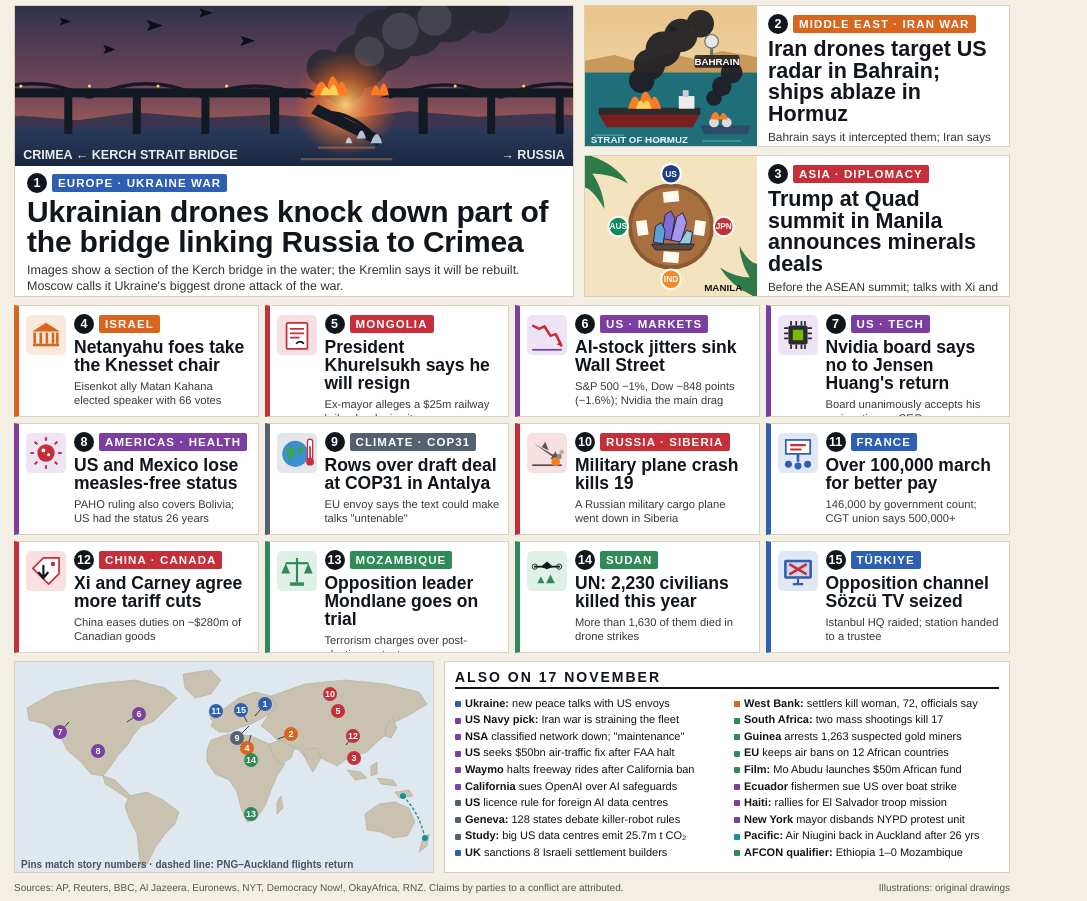
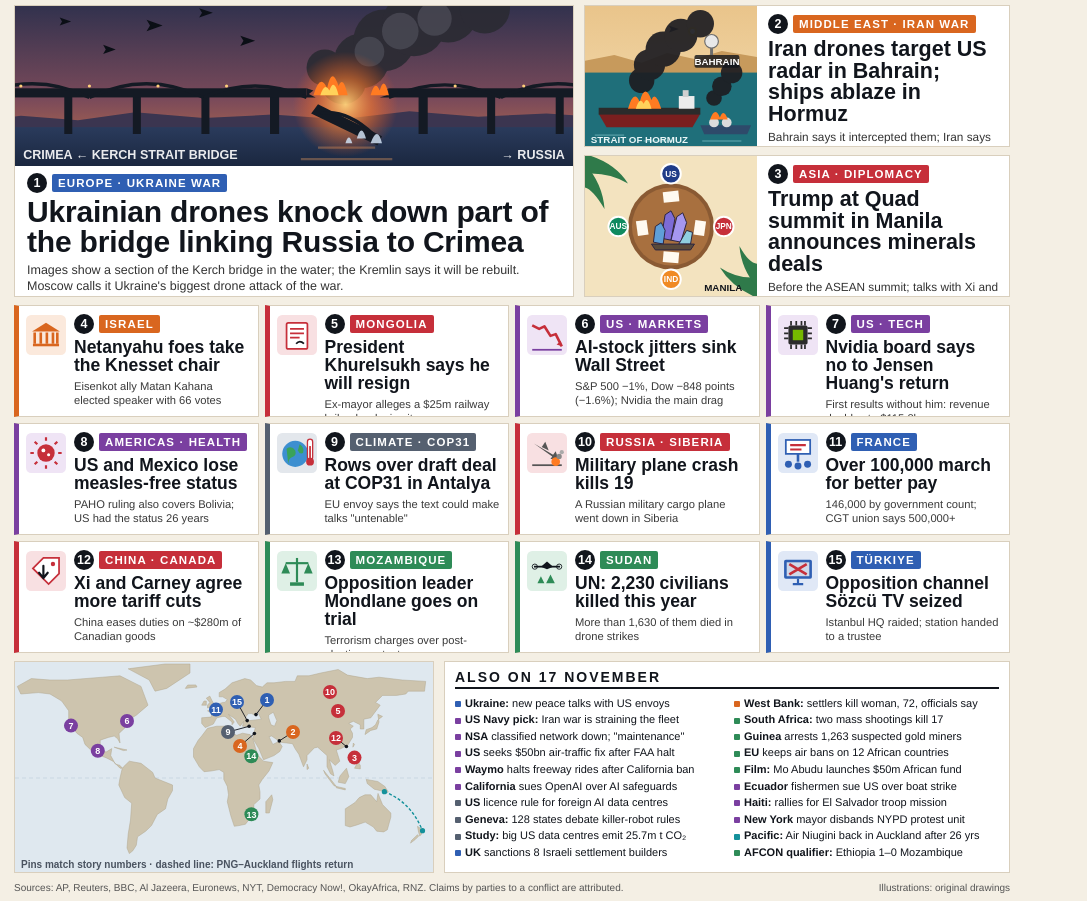
Before and after one commit to ItzSudhan/news-17-nov-2026, a plain HTML site: page layout/index.html in a window 1280 px wide. Shown: the part 123-1024 px from the top of the page, without its empty margins (0-1087 px from the left). Drawn offline with Linux system fonts and the light colour scheme.

Commit message:
Redraw world map from real coordinates, add Nvidia results
Co-Authored-By: Claude Opus 5.5 <noreply@anthropic.com>

```diff
--- a/layout/index.html
+++ b/layout/index.html
@@ -373,7 +373,7 @@
       <path d="M15 12 V7 M21 12 V7 M27 12 V7 M31 12 V7 M15 34 V39 M21 34 V39 M27 34 V39 M31 34 V39 M12 15 H7 M12 21 H7 M12 27 H7 M34 15 H39 M34 21 H39 M34 27 H39" stroke="#2b2b2b" stroke-width="2"/></svg>
     <div class="body"><div class="top"><span class="num">7</span><span class="tag am">US · Tech</span></div>
       <h3>Nvidia board says no to Jensen Huang's return</h3>
-      <p>Board unanimously accepts his resignation as CEO</p></div>
+      <p>First results without him: revenue doubles to $115.8bn</p></div>
   </div>
 
   <div class="card am">
@@ -461,53 +461,78 @@
 <section class="map">
   <svg viewBox="0 0 420 212" width="420" height="212" xmlns="http://www.w3.org/2000/svg">
     <!-- equirectangular: x = (lon+170)*1.1667, y = (80-lat)*1.4 + 4 -->
-    <g fill="#c9c2b0" stroke="#b3ab97" stroke-width="0.6">
-      <path d="M12 46 L40 30 L80 22 L120 18 L150 26 L162 36 L150 48 L138 60 L126 64 L118 74 L112 84 L104 92 L96 104 L88 114 L76 112 L66 100 L52 88 L44 72 L30 62 L14 58 Z"/>
-      <path d="M168 12 L196 8 L206 18 L196 32 L180 36 L170 26 Z"/>
-      <path d="M88 114 L100 118 L110 128 L116 134 L112 136 L100 128 L90 122 Z"/>
-      <path d="M114 134 L132 130 L148 138 L164 150 L160 162 L150 172 L140 186 L132 202 L126 206 L124 192 L122 172 L114 156 L110 144 Z"/>
-      <path d="M196 64 L200 52 L210 46 L224 36 L240 30 L256 34 L262 44 L254 52 L244 58 L236 62 L224 66 L214 70 L204 70 Z"/>
-      <path d="M194 50 L200 46 L202 54 L196 58 Z"/>
-      <path d="M196 78 L214 72 L236 74 L254 82 L262 94 L270 102 L262 114 L256 128 L250 144 L240 158 L232 160 L226 146 L222 130 L214 118 L200 112 L192 100 L192 88 Z"/>
-      <path d="M262 140 L266 134 L268 146 L262 152 Z"/>
-      <path d="M256 34 L290 22 L330 18 L370 22 L404 30 L412 42 L396 52 L380 60 L372 72 L362 80 L352 90 L340 94 L330 98 L322 104 L314 100 L306 96 L298 104 L292 98 L284 88 L272 84 L262 78 L254 70 L246 64 L254 52 L262 44 Z"/>
-      <path d="M254 82 L266 78 L280 86 L276 96 L266 102 L258 94 Z"/>
-      <path d="M288 88 L302 86 L306 96 L298 110 L292 100 Z"/>
-      <path d="M332 108 L346 110 L352 116 L340 118 Z"/><path d="M356 104 L362 100 L362 112 L356 114 Z"/>
-      <path d="M362 116 L378 118 L382 124 L366 122 Z"/>
-      <path d="M372 62 L378 56 L382 66 L376 76 L370 74 Z"/>
-      <path d="M350 152 L364 142 L380 140 L394 146 L400 160 L392 174 L378 176 L366 170 L352 168 Z"/>
-      <path d="M408 176 L414 172 L412 184 L404 190 Z"/>
-      <path d="M380 130 L394 128 L398 134 L384 136 Z"/>
+    <!-- equator -->
+    <line x1="0" y1="116" x2="420" y2="116" stroke="#c3d2de" stroke-width="0.8" stroke-dasharray="4 3"/>
+    <g fill="#cdc4ae" stroke="#b0a68e" stroke-width="0.5" stroke-linejoin="round">
+      <!-- North America -->
+      <path d="M2.3 24.4 L16.3 16.6 L35 18 L52.5 18 L87.5 15.2 L105 13.8 L126 24.4 L133 43.2 L121.3 53.2 L116.7 56 L110 65.8 L104 71.4 L105 81 L102.7 76.8 L99.2 74 L93.3 75.4 L85.2 78.2 L85.2 86.6 L91 90.1 L96.8 86.6 L95.7 93.6 L100.3 102 L105 103.4 L107.3 106.2 L105 106.2 L98 99.2 L91 95.7 L85.2 93.6 L75.8 88 L70 82.4 L67.7 75.4 L61.8 71.2 L53.7 60 L53.7 48.8 L46.7 39 L35 32 L23.3 30.6 L5.8 32 Z"/>
+      <!-- Cuba -->
+      <path d="M99.2 85.2 L112 88 L108.5 88.6 Z"/>
+      <!-- Greenland, Iceland -->
+      <path d="M113.2 6.8 L150 2 L175 2 L175 11 L151.7 26.4 L140 29.2 L134.2 18 Z"/>
+      <path d="M170.3 26.4 L182 25 L180.8 22.9 L172.7 23 Z"/>
+      <!-- South America -->
+      <path d="M108.5 104.8 L114.3 99.2 L126 101.3 L137.7 110.4 L140 116 L157.5 123 L157.5 128.6 L152.8 137 L150.5 146.8 L142.3 152.4 L136.5 163.6 L130.7 169.2 L122.5 174.8 L121.3 183.2 L117.8 188.8 L114.3 191.6 L112 186 L113.2 172 L115.5 158 L116.7 141.2 L109.7 135.6 L103.8 123 L105 116 L107.3 106.2 Z"/>
+      <!-- Eurasia -->
+      <path d="M186.7 61.4 L190.2 65.6 L198.3 62.1 L201.8 55.8 L207.7 54.4 L210 54.4 L217 60 L217 62.8 L219.3 60 L213.5 52.3 L220.5 57.2 L222.8 61.4 L225.2 64.2 L228.7 59.3 L227.5 64.2 L240.3 65.6 L239.2 69.8 L238 72.6 L238 76.8 L243.8 86.6 L248.5 97.8 L259 93.6 L264.8 89.4 L267.2 84.5 L263.7 79.6 L257.8 82.4 L254 74.7 L256.7 74 L265.8 80.3 L271.7 81 L277.5 81.7 L280 86.6 L283.8 92.2 L288.5 104.8 L292 97.8 L292 93.6 L299.3 85.9 L302.7 85.2 L307.4 89.4 L312 93.6 L312 104.8 L315.5 111.8 L319 113.9 L317.8 109 L314.3 97.8 L320.2 103.4 L324.8 99.2 L321.3 88 L326 86.6 L332.8 83.1 L337.5 75.4 L337.5 71.2 L335.2 67 L338.3 64.2 L333.7 61.4 L338.3 59.3 L345.3 62.8 L345.3 67 L348.8 67 L348.8 57.2 L355.8 55.8 L365.2 43.2 L360.5 40.4 L367.5 33.4 L381.5 33.4 L390.8 32 L393.2 29.2 L409.5 29.2 L410.7 19.4 L387.3 18 L364 15.2 L352.3 16.6 L332.5 13.1 L323.2 7.5 L305.7 11 L294 13.8 L282.3 13.8 L280 19.4 L270.7 19.4 L259 20.8 L252 20.8 L247.3 25 L241.5 23.6 L235.7 18 L229.8 16.6 L217 20.8 L210 27.1 L204.2 30.6 L204.2 34.8 L207.7 34.8 L212.3 37.6 L210 40.4 L207.7 40.4 L204.2 41.8 L200.7 44.6 L196 48.1 L192.5 48.8 L197.2 51.6 L196 55.1 L186.7 55.8 Z"/>
+      <!-- Britain, Ireland -->
+      <path d="M192.5 46 L200.1 43.9 L197.2 39 L194.8 34.1 L191.3 36.2 L194.8 40.4 L192.5 43.2 Z"/>
+      <path d="M186.7 43.2 L191.3 43.2 L191.3 39 L189 39 Z"/>
+      <!-- Africa -->
+      <path d="M178.5 86.6 L178.5 95 L184.3 104.8 L189 109.7 L196 109 L204.2 107.6 L208.8 110.4 L208.8 117.4 L212.3 124.4 L213.5 132.8 L212.3 139.8 L215.8 153.8 L219.3 164.3 L224 163.6 L230.5 162.2 L235.2 155.9 L238.8 149.6 L238.8 142.6 L245 137 L245 130 L243.8 123 L247.3 117.4 L254 109 L257.8 100.6 L248.5 99.2 L243.8 94.3 L241.5 89.4 L238 77.5 L235.2 72.6 L227.5 71.2 L221.7 73.3 L215.8 70.5 L210 68.4 L210 64.2 L201.8 64.2 L192.5 66.3 L186.7 74 L183.2 78.2 Z"/>
+      <path d="M250.8 151 L254.3 151 L257.8 137.7 L256.7 132.8 L250.8 139.8 Z"/>
+      <!-- Sri Lanka, Japan, Taiwan, Philippines -->
+      <path d="M292 102 L293.8 106.2 L292 107.6 Z"/>
+      <path d="M350 72.6 L355.8 68.4 L361.7 67 L364 60 L362.8 52.3 L367.5 54.4 L362.8 57.9 L360.5 62.8 L357 65.6 L351.2 67.7 Z"/>
+      <path d="M338.3 81 L339.5 82.4 L337.9 85.2 Z"/>
+      <path d="M338.3 90.1 L339.5 90.8 L341.8 97.8 L345.3 103.4 L345.3 106.9 L339.5 106.2 L341.8 102 L338.3 96.4 Z"/>
+      <!-- Borneo, Sumatra, Java, New Guinea -->
+      <path d="M325 113.9 L331.5 106.2 L333.8 114.6 L330.3 121.6 L323.2 120.2 Z"/>
+      <path d="M308.6 108.3 L321.3 124.4 L319 123.7 L310 111.8 Z"/>
+      <path d="M321.3 124.4 L330.3 126.5 L330.3 127.9 L321.3 125.8 Z"/>
+      <path d="M351.2 117.4 L362.8 119.5 L369.8 124.4 L373.3 130 L365.2 128.6 L359.3 127.2 L352.3 121.6 Z"/>
+      <!-- Australia, New Zealand -->
+      <path d="M330.3 146.8 L330.3 163.6 L335 165 L342 162.9 L350.2 160.1 L358.4 165 L361.7 169.2 L368.7 169.9 L372.3 167.8 L375.8 155.2 L375.8 151 L367.5 142.6 L363 131.4 L361.7 139.8 L355.8 132.8 L350 132.8 L344.2 135.6 L340 140.5 Z"/>
+      <path d="M402.5 164.3 L408.3 168.5 L406.6 172 L404.8 174.1 L403.7 170.6 Z"/>
+      <path d="M402.5 172.7 L403.7 174.1 L400.2 177.6 L395.5 181.1 L396.7 178.3 Z"/>
+    </g>
+    <!-- inland seas -->
+    <g fill="#dfe8ef" stroke="#b0a68e" stroke-width="0.5">
+      <path d="M231 54.4 L233.3 51.6 L236.8 51.6 L239.2 53 L242.7 50.2 L246.3 57.2 L240.3 57.9 L234.5 58.6 L231 57.2 Z"/>
+      <path d="M253.7 53 L258.3 50.2 L261.8 58.6 L259.5 64.2 L256 62.8 L253.7 55.8 Z"/>
     </g>
     <g font-family="Avenir Next Condensed, sans-serif" font-weight="800" font-size="9" text-anchor="middle">
-      <g stroke="#11151c" stroke-width="0.8">
-        <line x1="240" y1="54" x2="250" y2="42"/>
-        <line x1="263" y1="77" x2="276" y2="72"/>
-        <line x1="236" y1="73" x2="232" y2="86"/>
-        <line x1="234" y1="64" x2="222" y2="76"/>
-        <line x1="232" y1="60" x2="226" y2="48"/>
-        <line x1="331" y1="83" x2="338" y2="74"/>
-        <line x1="54" y1="60" x2="45" y2="70"/>
-        <line x1="112" y1="60" x2="124" y2="52"/>
+      <!-- exact spots + leader lines to offset pins in the crowded Europe / Middle East area -->
+      <g stroke="#11151c" stroke-width="0.9">
+        <line x1="241" y1="52.6" x2="252" y2="38"/>
+        <line x1="232.2" y1="58.6" x2="222" y2="40"/>
+        <line x1="234.1" y1="64.3" x2="213" y2="70"/>
+        <line x1="239.4" y1="71.5" x2="225" y2="84"/>
+        <line x1="264.3" y1="78.9" x2="278" y2="70"/>
+        <line x1="331.4" y1="84.5" x2="321" y2="76"/>
       </g>
-      <circle cx="250" cy="42" r="7" fill="#2f5fb3"/><text x="250" y="45.2" fill="#fff">1</text>
-      <circle cx="276" cy="72" r="7" fill="#d9661f"/><text x="276" y="75.2" fill="#fff">2</text>
-      <circle cx="339" cy="96" r="7" fill="#c62f3a"/><text x="339" y="99.2" fill="#fff">3</text>
-      <circle cx="232" cy="86" r="7" fill="#d9661f"/><text x="232" y="89.2" fill="#fff">4</text>
+      <g fill="#11151c">
+        <circle cx="241" cy="52.6" r="1.8"/><circle cx="232.2" cy="58.6" r="1.8"/><circle cx="234.1" cy="64.3" r="1.8"/>
+        <circle cx="239.4" cy="71.5" r="1.8"/><circle cx="264.3" cy="78.9" r="1.8"/><circle cx="331.4" cy="84.5" r="1.8"/>
+      </g>
+      <circle cx="252" cy="38" r="7" fill="#2f5fb3"/><text x="252" y="41.2" fill="#fff">1</text>
+      <circle cx="278" cy="70" r="7" fill="#d9661f"/><text x="278" y="73.2" fill="#fff">2</text>
+      <circle cx="339.5" cy="95.6" r="7" fill="#c62f3a"/><text x="339.5" y="98.8" fill="#fff">3</text>
+      <circle cx="225" cy="84" r="7" fill="#d9661f"/><text x="225" y="87.2" fill="#fff">4</text>
       <circle cx="323" cy="49" r="7" fill="#c62f3a"/><text x="323" y="52.2" fill="#fff">5</text>
-      <circle cx="124" cy="52" r="7" fill="#7a3fa0"/><text x="124" y="55.2" fill="#fff">6</text>
-      <circle cx="45" cy="70" r="7" fill="#7a3fa0"/><text x="45" y="73.2" fill="#fff">7</text>
-      <circle cx="83" cy="89" r="7" fill="#7a3fa0"/><text x="83" y="92.2" fill="#fff">8</text>
-      <circle cx="222" cy="76" r="7" fill="#556070"/><text x="222" y="79.2" fill="#fff">9</text>
-      <circle cx="315" cy="32" r="7" fill="#c62f3a"/><text x="315" y="35.2" fill="#fff">10</text>
-      <circle cx="201" cy="49" r="7" fill="#2f5fb3"/><text x="201" y="52.2" fill="#fff">11</text>
-      <circle cx="338" cy="74" r="7" fill="#c62f3a"/><text x="338" y="77.2" fill="#fff">12</text>
-      <circle cx="236" cy="152" r="7" fill="#2e8b57"/><text x="236" y="155.2" fill="#fff">13</text>
-      <circle cx="236" cy="98" r="7" fill="#2e8b57"/><text x="236" y="101.2" fill="#fff">14</text>
-      <circle cx="226" cy="48" r="7" fill="#2f5fb3"/><text x="226" y="51.2" fill="#fff">15</text>
-      <path d="M388 134 Q404 150 410 176" stroke="#14919b" stroke-width="1.4" stroke-dasharray="3 2" fill="none"/>
-      <circle cx="388" cy="134" r="3" fill="#14919b"/><circle cx="410" cy="176" r="3" fill="#14919b"/>
+      <circle cx="112" cy="59" r="7" fill="#7a3fa0"/><text x="112" y="62.2" fill="#fff">6</text>
+      <circle cx="56" cy="63.6" r="7" fill="#7a3fa0"/><text x="56" y="66.8" fill="#fff">7</text>
+      <circle cx="82.8" cy="88.8" r="7" fill="#7a3fa0"/><text x="82.8" y="92" fill="#fff">8</text>
+      <circle cx="213" cy="70" r="7" fill="#556070"/><text x="213" y="73.2" fill="#fff">9</text>
+      <circle cx="315" cy="30" r="7" fill="#c62f3a"/><text x="315" y="33.2" fill="#fff">10</text>
+      <circle cx="201" cy="47.6" r="7" fill="#2f5fb3"/><text x="201" y="50.8" fill="#fff">11</text>
+      <circle cx="321" cy="76" r="7" fill="#c62f3a"/><text x="321" y="79.2" fill="#fff">12</text>
+      <circle cx="236.4" cy="152.3" r="7" fill="#2e8b57"/><text x="236.4" y="155.5" fill="#fff">13</text>
+      <circle cx="236.3" cy="94.2" r="7" fill="#2e8b57"/><text x="236.3" y="97.4" fill="#fff">14</text>
+      <circle cx="222" cy="40" r="7" fill="#2f5fb3"/><text x="222" y="43.2" fill="#fff">15</text>
+      <!-- Port Moresby -> Auckland flights -->
+      <path d="M369.4 129.7 Q396 140 407.5 168.7" stroke="#14919b" stroke-width="1.4" stroke-dasharray="3 2" fill="none"/>
+      <circle cx="369.4" cy="129.7" r="2.6" fill="#14919b"/><circle cx="407.5" cy="168.7" r="2.6" fill="#14919b"/>
     </g>
     <text x="6" y="206" font-family="Avenir Next Condensed, sans-serif" font-weight="700" font-size="10" fill="#4a5360">Pins match story numbers · dashed line: PNG–Auckland flights return</text>
   </svg>
```
Also changed, not shown: entry.png, 1 other file.
